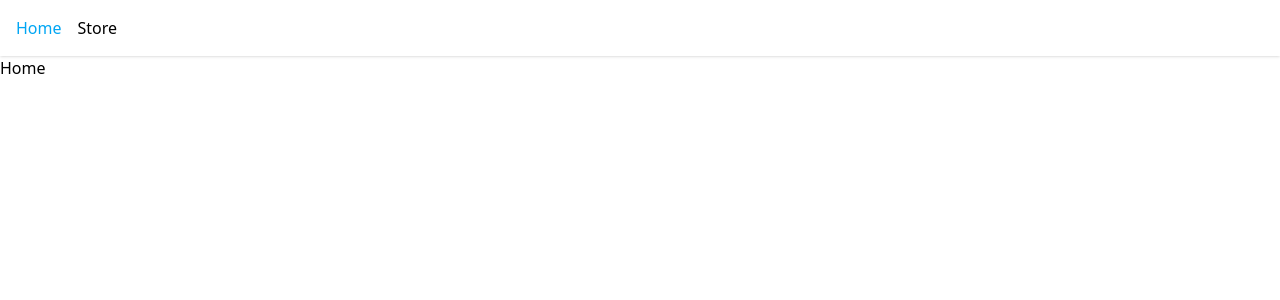
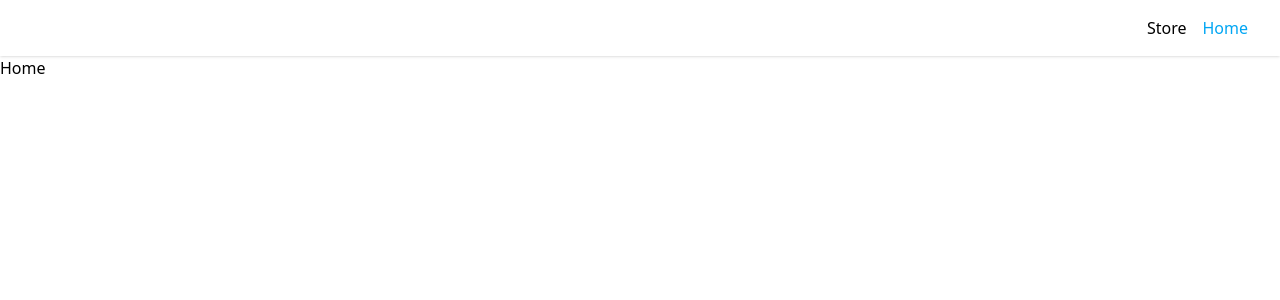
Before and after one commit to shamim-behshad/cart-cove, a Next.js app: page / in a window 1280 px wide. Shown: the top 300 px of the page. Built offline with nearby package versions, Linux system fonts and the light colour scheme.

Commit message:
style: fix navbar style

```diff
--- a/src/components/Navbar.tsx
+++ b/src/components/Navbar.tsx
@@ -2,6 +2,7 @@
 import Link from "next/link";
 import { usePathname } from "next/navigation";
 import React from "react";
+import Container from "./Container";
 
 function Navbar() {
   const pathname = usePathname();
@@ -19,6 +20,8 @@ function Navbar() {
 
   return (
     <nav className="shadow p-4">
+      <Container>
+        <div className="flex flex-row-reverse">
           {navLinks.map((item) => (
             <Link
               key={item.href}
@@ -28,6 +31,8 @@ function Navbar() {
               {item.title}
             </Link>
           ))}
+        </div>
+      </Container>
     </nav>
   );
 }
```
Lines whose indentation alone changed are shown as unchanged.
